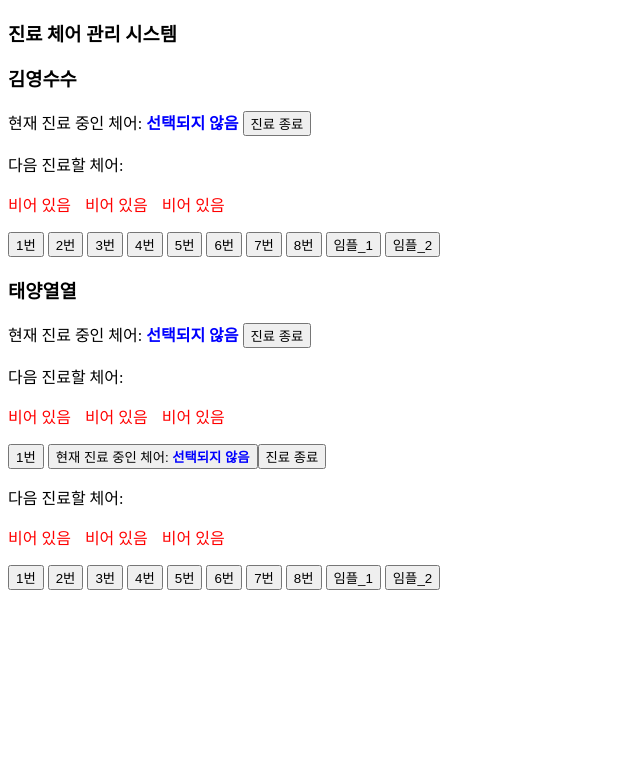
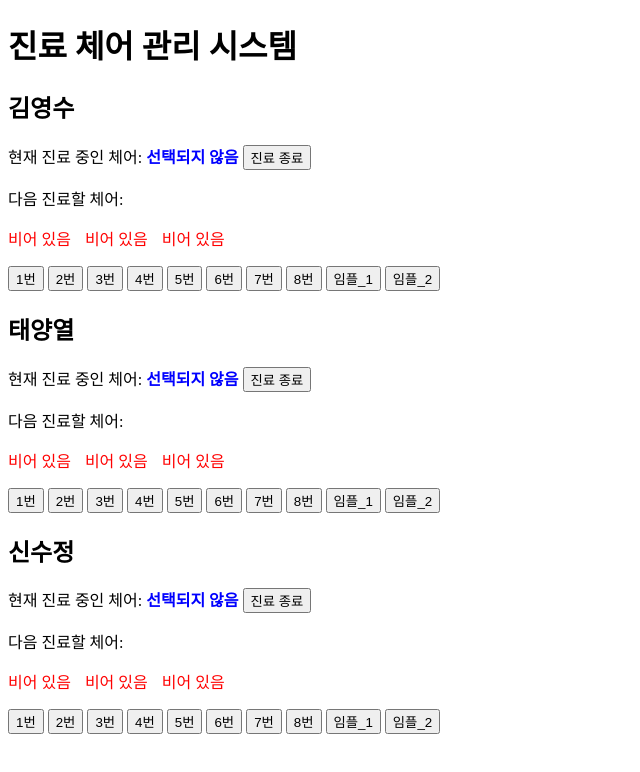
Before and after one commit to kimyungsoo/Doctor_sequence, a website: page popup.html in a window 1280 px wide. Shown: the whole page, without its empty margins (0-640 px from the left). Drawn offline with Linux system fonts and the light colour scheme.

Commit message:
Update popup.html

```diff
--- a/popup.html
+++ b/popup.html
@@ -26,11 +26,11 @@
   </style>
 </head>
 <body>
-  <h3>진료 체어 관리 시스템</h3>
+  <h1>진료 체어 관리 시스템</h1>
 
   <!-- 의사 1 -->
   <div>
-    <h3>김영수수</h3>
+    <h2>김영수</h2>
     <p>현재 진료 중인 체어: <span id="currentChair1" class="current-chair">선택되지 않음</span>
       <button onclick="endCurrentChair('doctor1')">진료 종료</button>
     </p>
@@ -55,7 +55,7 @@
 
   <!-- 의사 2 -->
   <div>
-    <h3>태양열열</h3>
+    <h2>태양열</h2>
     <p>현재 진료 중인 체어: <span id="currentChair2" class="current-chair">선택되지 않음</span>
       <button onclick="endCurrentChair('doctor2')">진료 종료</button>
     </p>
@@ -66,7 +66,21 @@
     </ul></p>
     <div class="chair-buttons">
       <button onclick="selectChair('doctor2', '1번')">1번</button>
-      <button onclick="selectChair('doctor2', '2정</h3>
+      <button onclick="selectChair('doctor2', '2번')">2번</button>
+      <button onclick="selectChair('doctor2', '3번')">3번</button>
+      <button onclick="selectChair('doctor2', '4번')">4번</button>
+      <button onclick="selectChair('doctor2', '5번')">5번</button>
+      <button onclick="selectChair('doctor2', '6번')">6번</button>
+      <button onclick="selectChair('doctor2', '7번')">7번</button>
+      <button onclick="selectChair('doctor2', '8번')">8번</button>
+      <button onclick="selectChair('doctor2', '임플_1')">임플_1</button>
+      <button onclick="selectChair('doctor2', '임플_2')">임플_2</button>
+    </div>
+  </div>
+
+  <!-- 의사 3 -->
+  <div>
+    <h2>신수정</h2>
     <p>현재 진료 중인 체어: <span id="currentChair3" class="current-chair">선택되지 않음</span>
       <button onclick="endCurrentChair('doctor3')">진료 종료</button>
     </p>
```
